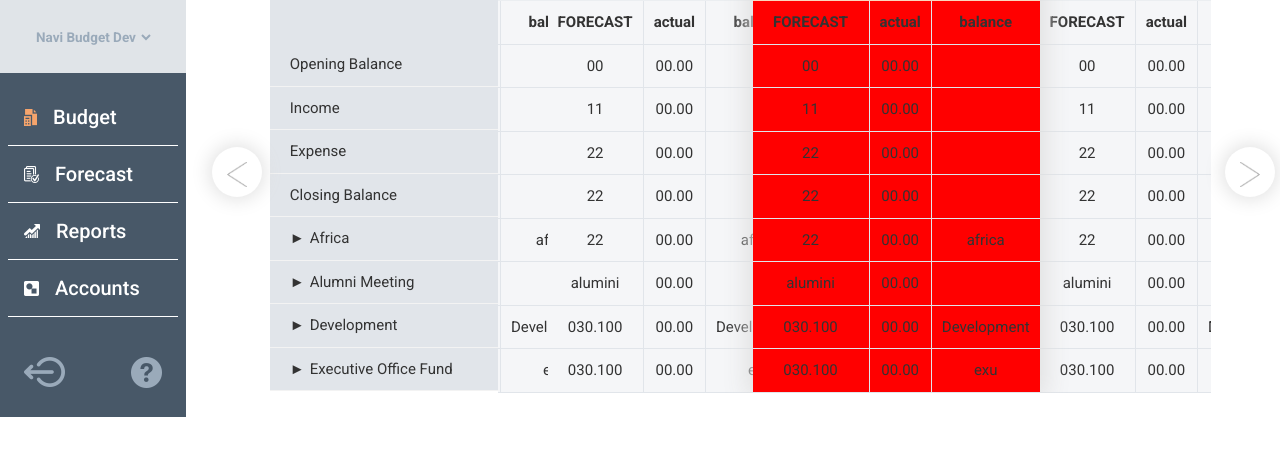
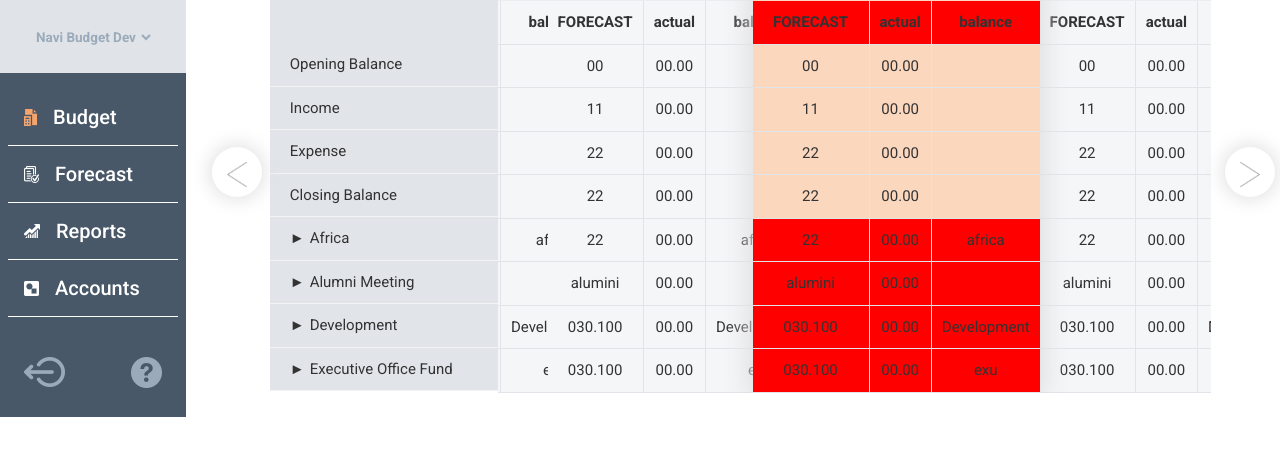
Before and after one commit to shahadul878/budget-psd, a plain HTML site: page index.html in a window 1280 px wide. Shown: the part 232-688 px from the top of the page. Drawn offline with Linux system fonts and the light colour scheme.

Commit message:
Row color change

```diff
--- a/assets/css/content.css
+++ b/assets/css/content.css
@@ -238,3 +238,19 @@ ul.table-accordion-list  ul.show li.show {
     margin-left: 20px;
 
 }
+
+
+
+.table-slider-init .slick-slide.slick-current.slick-active.slick-center > div > div > table > tbody > tr:nth-child(3) {
+    background: #fbd7be;
+}
+
+.table-slider-init .slick-slide.slick-current.slick-active.slick-center > div > div > table > tbody > tr:nth-child(2) {
+    background: #fbd7be;
+}
+.table-slider-init .slick-slide.slick-current.slick-active.slick-center > div > div > table > tbody > tr:nth-child(4) {
+    background: #fbd7be;
+}
+.table-slider-init .slick-slide.slick-current.slick-active.slick-center > div > div > table > tbody > tr:nth-child(5) {
+    background: #fbd7be;
+}
```
